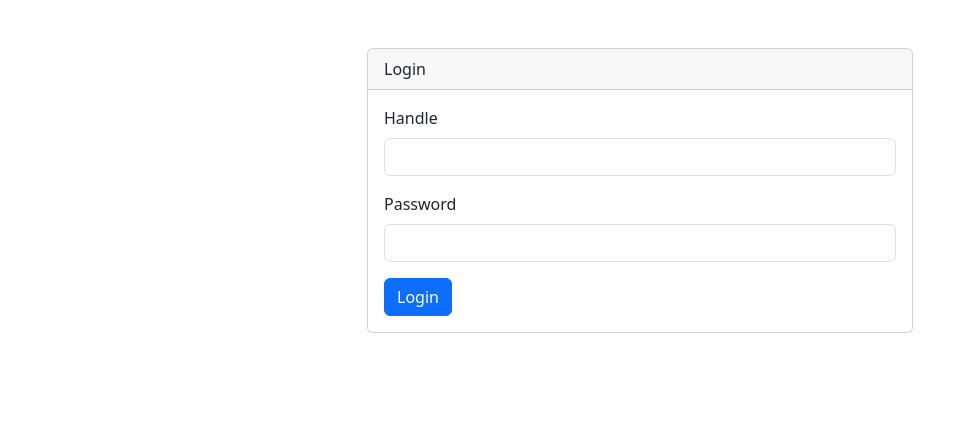
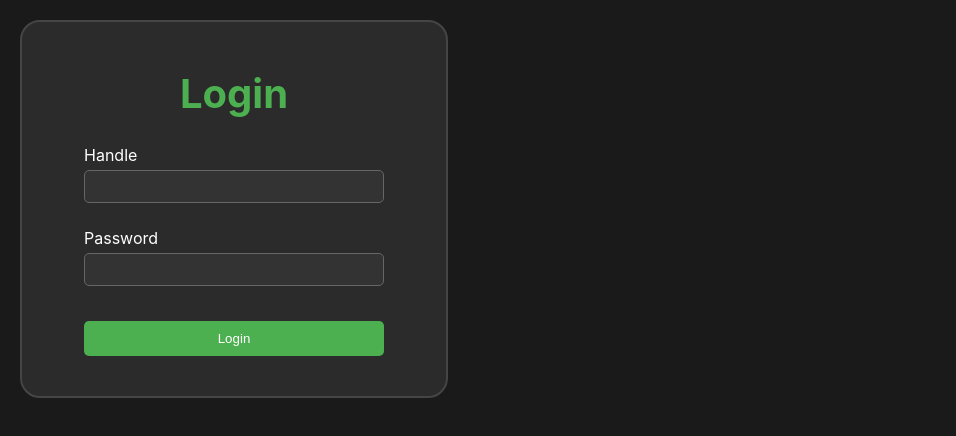
Before and after one commit to AmarUstavdic/cf-problem-recommender-client, a React (Create React App) app: page /login in a window 1280 px wide. Shown: the top 436 px of the page, without its empty margins (0-956 px from the left). Built offline with nearby package versions, Linux system fonts and the light colour scheme.

Commit message:
login component looks complete/refactored

```diff
--- a/src/components/Login.css
+++ b/src/components/Login.css
@@ -0,0 +1,68 @@
+body {
+    background-color: #1a1a1a; /* Dark background color for the entire page */
+    color: #ffffff; /* Light text color */
+}
+
+.container {
+    display: flex;
+    flex-direction: column;
+    justify-content: center;
+    align-items: center;
+    width: 30%;
+    background-color: #2b2b2b; /* Darker background color for the container */
+    border-radius: 20px;
+    border: 2px solid #454545;
+    padding: 20px;
+    margin: 20px; /* Added margin for spacing */
+}
+
+.title {
+    font-size: 40px;
+    color: #4caf50; /* Accent color for the title */
+}
+
+.form-container {
+    display: flex;
+    flex-direction: column;
+    justify-content: center;
+    width: 100%;
+    max-width: 300px;
+
+    padding-bottom: 20px;
+}
+
+.form-group {
+    display: flex;
+    flex-direction: column;
+    margin-bottom: 15px;
+}
+
+label {
+    text-align: left;
+    margin-bottom: 5px;
+    color: #ffffff; /* Light text color for labels */
+}
+
+input {
+    padding: 8px;
+    margin-bottom: 10px;
+    border: 1px solid #666; /* Slightly lighter border color */
+    border-radius: 5px;
+    background-color: #333; /* Darker background color for inputs */
+    color: #ffffff; /* Light text color for inputs */
+}
+
+.btn {
+    background-color: #4caf50;
+    color: white;
+    padding: 10px;
+    border: none;
+    border-radius: 5px;
+    cursor: pointer;
+
+    margin-top: 10px;
+}
+
+.btn:hover {
+    background-color: #45a049;
+}
--- a/src/components/Login.js
+++ b/src/components/Login.js
@@ -1,64 +1,23 @@
-import React, { useState } from 'react';
-import 'bootstrap/dist/css/bootstrap.min.css';
-//import './Login.css';
-
-
-// TODO: Refactor this entire component, drop bootstrap, and make your own css instead
-
+import React from 'react';
+import './Login.css';
 
 function Login() {
-    const [handle, setUsername] = useState('');
-    const [password, setPassword] = useState('');
-
-    const handleLogin = () => {
-        // Handle login logic here
-        console.log('Logging in with:', { handle, password });
-    };
-
     return (
-        <div className="container mt-5">
-            <div className="row justify-content-center">
-                <div className="col-md-6">
-                    <div className="card">
-                        <div className="card-header">Login</div>
-                        <div className="card-body">
-                            <form>
-                                <div className="mb-3">
-                                    <label htmlFor="username" className="form-label">
-                                        Handle
-                                    </label>
-                                    <input
-                                        type="text"
-                                        className="form-control"
-                                        id="username"
-                                        value={handle}
-                                        onChange={(e) => setUsername(e.target.value)}
-                                    />
-                                </div>
-                                <div className="mb-3">
-                                    <label htmlFor="password" className="form-label">
-                                        Password
-                                    </label>
-                                    <input
-                                        type="password"
-                                        className="form-control"
-                                        id="password"
-                                        value={password}
-                                        onChange={(e) => setPassword(e.target.value)}
-                                    />
-                                </div>
-                                <button
-                                    type="button"
-                                    className="btn btn-primary"
-                                    onClick={handleLogin}
-                                >
-                                    Login
-                                </button>
-                            </form>
-                        </div>
-                    </div>
+        <div className="container">
+            <h1 className="title">Login</h1>
+            <form className="form-container">
+                <div className="form-group">
+                    <label htmlFor="username">Handle</label>
+                    <input type="text" id="username" name="username" />
                 </div>
-            </div>
+                <div className="form-group">
+                    <label htmlFor="password">Password</label>
+                    <input type="password" id="password" name="password" />
+                </div>
+                <button className="btn" type="submit">
+                    Login
+                </button>
+            </form>
         </div>
     );
 }
```
